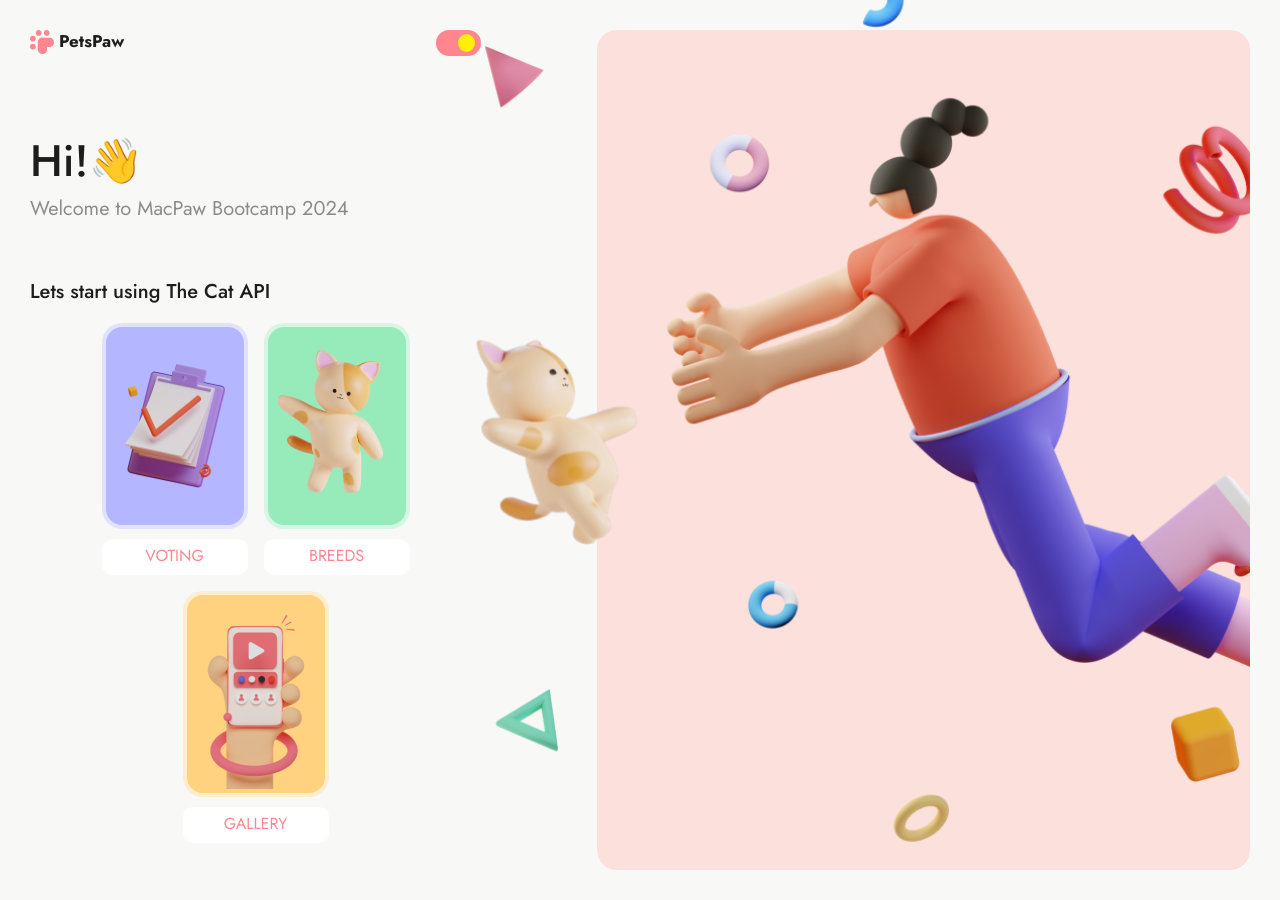
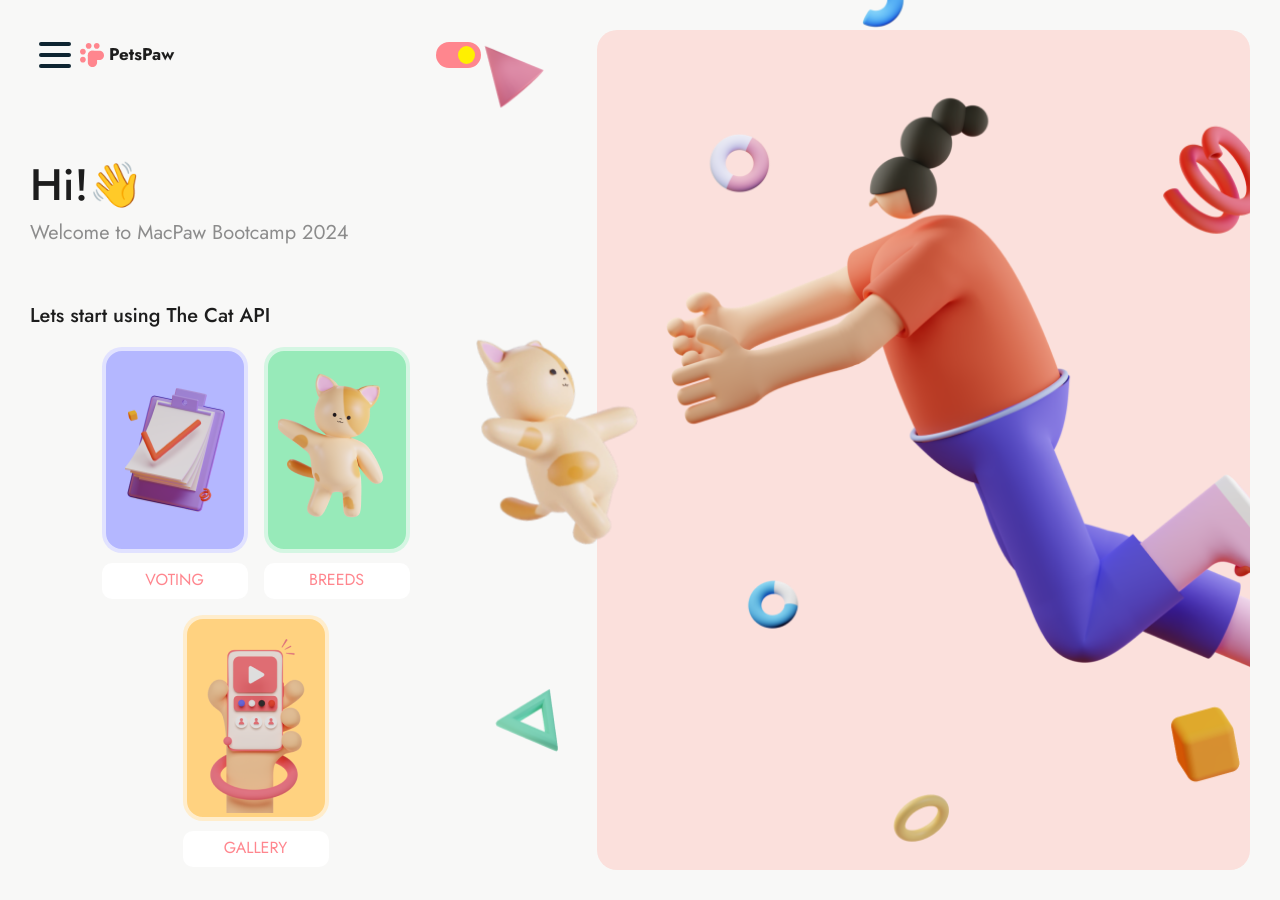
Before and after one commit to dimamaksymiuk01/Pets, a Next.js app: page / in a window 1280 px wide. Built offline with nearby package versions, Linux system fonts and the light colour scheme.

Commit message:
burger menu

```diff
--- /dev/null
+++ b/src/common/components/BurgerMenu/BurgerMenu.styled.tsx
@@ -0,0 +1,117 @@
+'use client';
+
+import styled from 'styled-components';
+
+export const HeaderContainer = styled.div`
+  width: 50px;
+  height: 50px;
+  z-index: 100;
+  position: relative;
+`;
+
+export const NavContainer = styled.nav`
+  height: 100%;
+  display: flex;
+  justify-content: center;
+`;
+
+export const MenuItems = styled.ul<{ isOpen: boolean }>`
+  display: flex;
+  list-style: none;
+  padding-top: 120px;
+  box-shadow: ${(props) =>
+    props.isOpen ? 'inset 0 0 2000px rgba(255, 255, 255, 0.5)' : 'none'};
+
+  height: ${(props) => (props.isOpen ? '100vh' : 'auto')};
+  width: ${(props) => (props.isOpen ? '100vw' : 'auto')};
+  transform: ${(props) => (props.isOpen ? 'translateX(0)' : 'translate(-150%)')};
+  flex-direction: column;
+  margin-left: -40px;
+  padding-left: 50px;
+  transition: transform 0.5s ease-in-out;
+  text-align: center;
+  position: ${(props) => (props.isOpen ? 'fixed' : 'relative')};
+  top: ${(props) => (props.isOpen ? '-30px' : 'auto')};
+  left: ${(props) => (props.isOpen ? '0' : 'auto')};
+  z-index: ${(props) => (props.isOpen ? '99' : '1')};
+  background-color: ${(props) => (props.isOpen ? '#fff' : 'transparent')};
+
+  li {
+    margin-bottom: 1.2rem;
+    font-size: 1.5rem;
+    font-weight: 500;
+  }
+
+  a {
+    text-decoration: none;
+    color: #0e2431;
+    font-weight: 500;
+    font-size: 1.2rem;
+    padding: 0.7rem;
+
+    &:hover {
+      font-weight: bolder;
+    }
+  }
+`;
+
+export const Checkbox = styled.input`
+  position: absolute;
+  display: block;
+  height: 32px;
+  width: 32px;
+  top: 20px;
+  left: 20px;
+  z-index: 5;
+  opacity: 0;
+  cursor: pointer;
+`;
+
+export const HamburgerLines = styled.div`
+  height: 26px;
+  width: 32px;
+  position: absolute;
+  top: 12px;
+  z-index: 2;
+  display: flex;
+  flex-direction: column;
+  justify-content: space-between;
+`;
+
+export const Line = styled.span`
+  display: block;
+  height: 4px;
+  width: 100%;
+  border-radius: 10px;
+  background: #0e2431;
+`;
+
+export const Line1 = styled(Line)<{ isOpen: boolean }>`
+  transform-origin: 0;
+  transition: transform 0.4s ease-in-out;
+  transform: ${(props) => (props.isOpen ? 'rotate(45deg)' : 'none')};
+`;
+
+export const Line2 = styled(Line)<{ isOpen: boolean }>`
+  transition: transform 0.2s ease-in-out;
+  transform: ${(props) => (props.isOpen ? 'scaleY(0)' : 'none')};
+`;
+
+export const Line3 = styled(Line)<{ isOpen: boolean }>`
+  transform-origin: 0% 100%;
+  transition: transform 0.4s ease-in-out;
+  transform: ${(props) => (props.isOpen ? 'rotate(-45deg)' : 'none')};
+`;
+
+export const Overlay = styled.div<{ isOpen: boolean }>`
+  position: fixed;
+  top: 0;
+  left: 0;
+  width: 100vw;
+  height: 100vh;
+  background-color: rgba(0, 0, 0, 0.5);
+  z-index: ${(props) => (props.isOpen ? '98' : '-1')};
+  visibility: ${(props) => (props.isOpen ? 'visible' : 'hidden')};
+  opacity: ${(props) => (props.isOpen ? '1' : '0')};
+  transition: opacity 0.5s ease-in-out;
+`;
--- /dev/null
+++ b/src/common/components/BurgerMenu/BurgerMenu.tsx
@@ -0,0 +1,53 @@
+'use client';
+
+import { FC, useState } from 'react';
+import {
+  Checkbox,
+  HamburgerLines,
+  HeaderContainer,
+  Line1,
+  Line2,
+  Line3,
+  MenuItems,
+  NavContainer,
+  Overlay,
+} from './BurgerMenu.styled';
+
+export const HamburgerMenu: FC = () => {
+  const [isOpen, setIsOpen] = useState(false);
+
+  const toggleMenu = () => {
+    setIsOpen(!isOpen);
+  };
+
+  return (
+    <HeaderContainer>
+      <NavContainer>
+        <Checkbox type='checkbox' checked={isOpen} onChange={toggleMenu} />
+        <HamburgerLines>
+          <Line1 isOpen={isOpen} />
+          <Line2 isOpen={isOpen} />
+          <Line3 isOpen={isOpen} />
+        </HamburgerLines>
+        <MenuItems isOpen={isOpen}>
+          <li>
+            <a href='#'>Home</a>
+          </li>
+          <li>
+            <a href='#'>About</a>
+          </li>
+          <li>
+            <a href='#'>Blogs</a>
+          </li>
+          <li>
+            <a href='#'>Portfolio</a>
+          </li>
+          <li>
+            <a href='#'>Contact</a>
+          </li>
+        </MenuItems>
+        <Overlay isOpen={isOpen} />
+      </NavContainer>
+    </HeaderContainer>
+  );
+};
--- a/src/modules/Header/Header.styled.tsx
+++ b/src/modules/Header/Header.styled.tsx
@@ -6,7 +6,14 @@ import styled from 'styled-components';
 export const HeaderContainer = styled.div`
   display: flex;
   justify-content: space-between;
+  align-items: center;
   width: 100%;
+`;
+
+export const LeftBar = styled.div`
+  display: flex;
+  //justify-content: center;
+  align-items: center;
 `;
 export const LogoContainer = styled.div`
   display: flex;
@@ -16,6 +23,8 @@ export const LogoContainer = styled.div`
   font-weight: bold;
   gap: 5px;
   cursor: pointer;
+  width: 100%;
+  height: 50px;
 `;
 
 export const CustomLink = styled.a`
--- a/src/modules/Header/Header.tsx
+++ b/src/modules/Header/Header.tsx
@@ -1,19 +1,23 @@
 /* components */
 import { ThemeSwitch } from '@/common/components';
-import { CustomLink, HeaderContainer, LogoContainer } from './Header.styled';
+import { CustomLink, HeaderContainer, LeftBar, LogoContainer } from './Header.styled';
 import Logo from '@/public/icons/logo.svg';
 
 /* instruments */
 import { ROUTES_ENUM } from '@/common/enums';
+import { HamburgerMenu } from '@/common/components/BurgerMenu/BurgerMenu';
 
 export const Header = () => (
   <HeaderContainer>
+    <LeftBar>
+      <HamburgerMenu />
       <CustomLink href={ROUTES_ENUM.HOME}>
         <LogoContainer>
           <Logo />
           <span>PetsPaw</span>
         </LogoContainer>
       </CustomLink>
+    </LeftBar>
     <ThemeSwitch />
   </HeaderContainer>
 );
```
Lines whose indentation alone changed are shown as unchanged.
